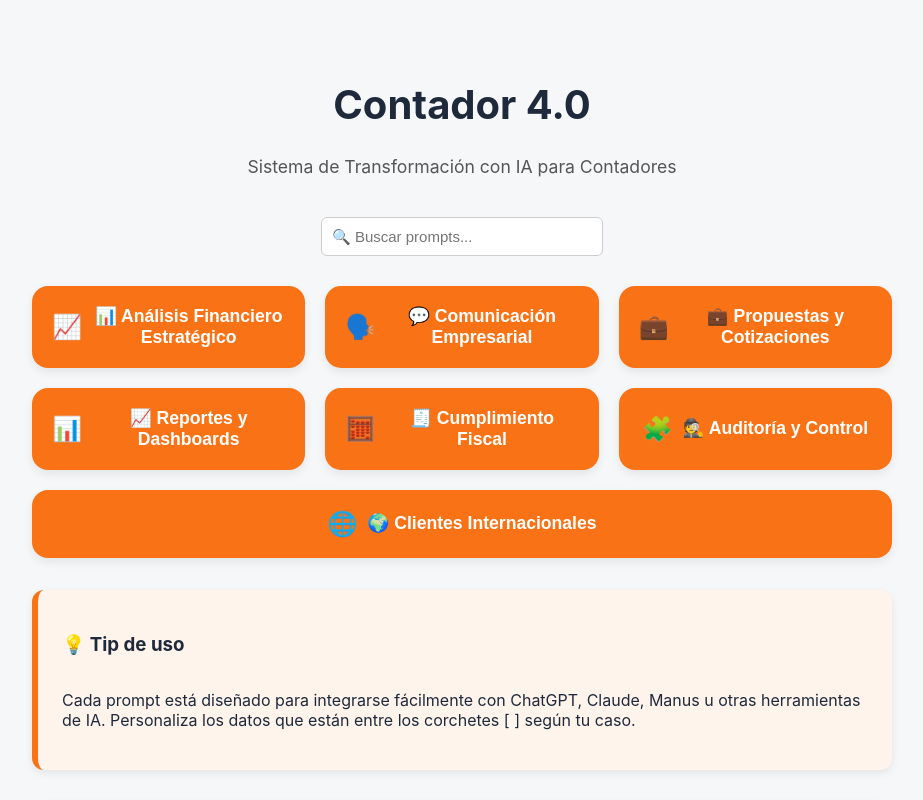
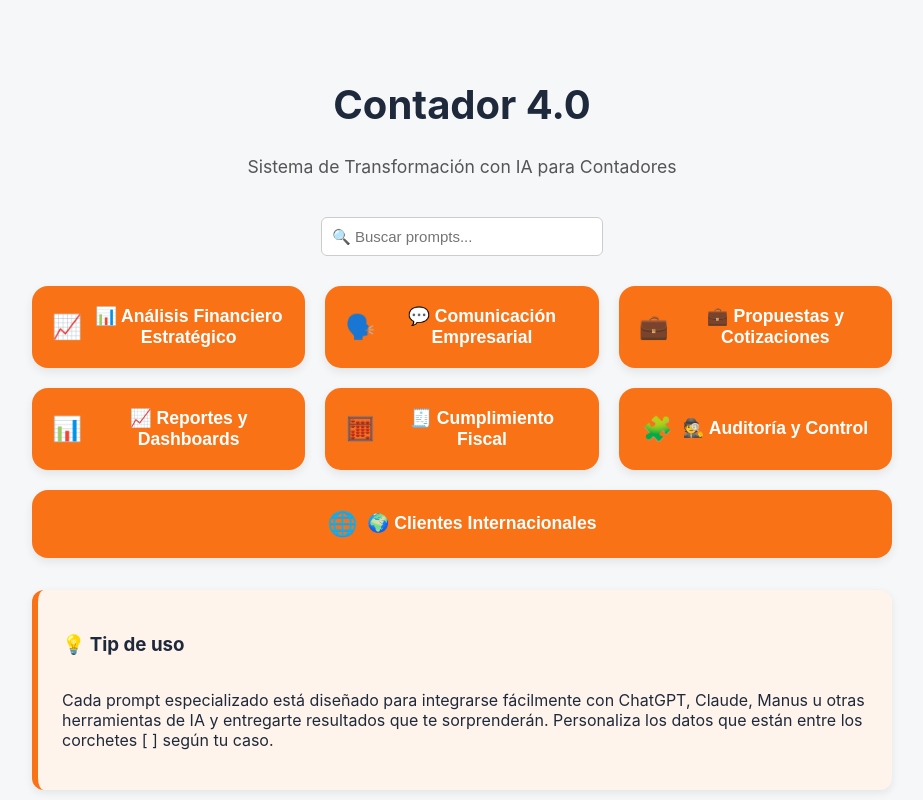
Before and after one commit to JairoAmaya/contador4-webapp-final, a React (Vite) app: page / in a window 1280 px wide. Shown: the top 800 px of the page, without its empty margins (178-1101 px from the left). Built offline with nearby package versions, Linux system fonts and the light colour scheme.

Commit message:
Update MVPSection.jsx

```diff
--- a/src/components/MVPSection.jsx
+++ b/src/components/MVPSection.jsx
@@ -147,8 +147,9 @@ function MVPSection() {
       <div className="info-box">
         <h3>💡 Tip de uso</h3>
         <p>
-          Cada prompt está diseñado para integrarse fácilmente con ChatGPT, Claude, Manus u otras
-          herramientas de IA. Personaliza los datos que están entre los corchetes [ ] según tu caso.
+          Cada prompt especializado está diseñado para integrarse fácilmente con ChatGPT, Claude, Manus u otras
+          herramientas de IA y entregarte resultados que te sorprenderán.
+          Personaliza los datos que están entre los corchetes [ ] según tu caso.
         </p>
       </div>
 
```
